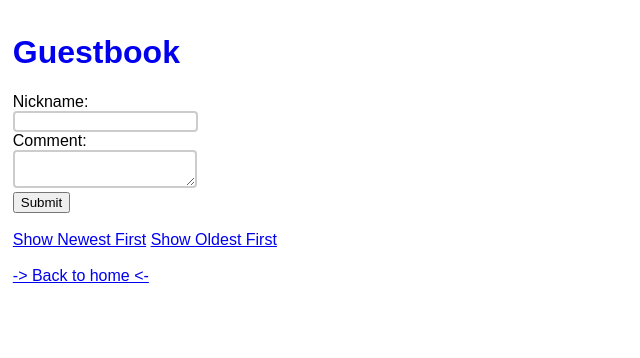
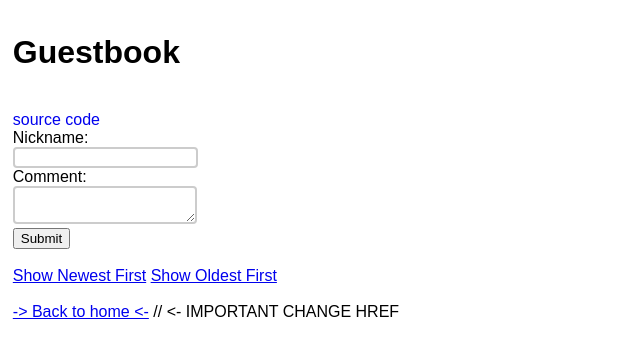
Before and after one commit to lilkrucivertcom/Simple-Guestbook, a PHP site: page /index.php in a window 1280 px wide. Shown: the top 358 px of the page, without its empty margins (0-640 px from the left). Run offline with PHP 8.4, Linux system fonts and the light colour scheme.

Commit message:
Update index.php
made a lil changes in the code

```diff
--- a/index.php
+++ b/index.php
@@ -54,7 +54,8 @@
 
 <body>
     <div class="bg">
-        <h1><a href="https://github.com/lilkrucivertcom/Simple-Guestbook" style="text-decoration:none;">Guestbook</a></h1>
+        <h1>Guestbook</h1><br>
+        <a href="https://github.com/lilkrucivertcom/Simple-Guestbook" style="text-decoration:none;">source code</a>
 
         <form method="post">
             <label for="nickname">Nickname:</label>
@@ -68,7 +69,7 @@
             <a href="?order=newest">Show Newest First</a>
             <a href="?order=oldest">Show Oldest First</a>
             <br /><br />
-            <a href="https://lilkrucivert.com">-> Back to home <-</a>
+            <a href="SET YOUR MAIN PAGE LINK HERE">-> Back to home <-</a> // <- IMPORTANT CHANGE HREF
         </form>
 
         <?php
```
